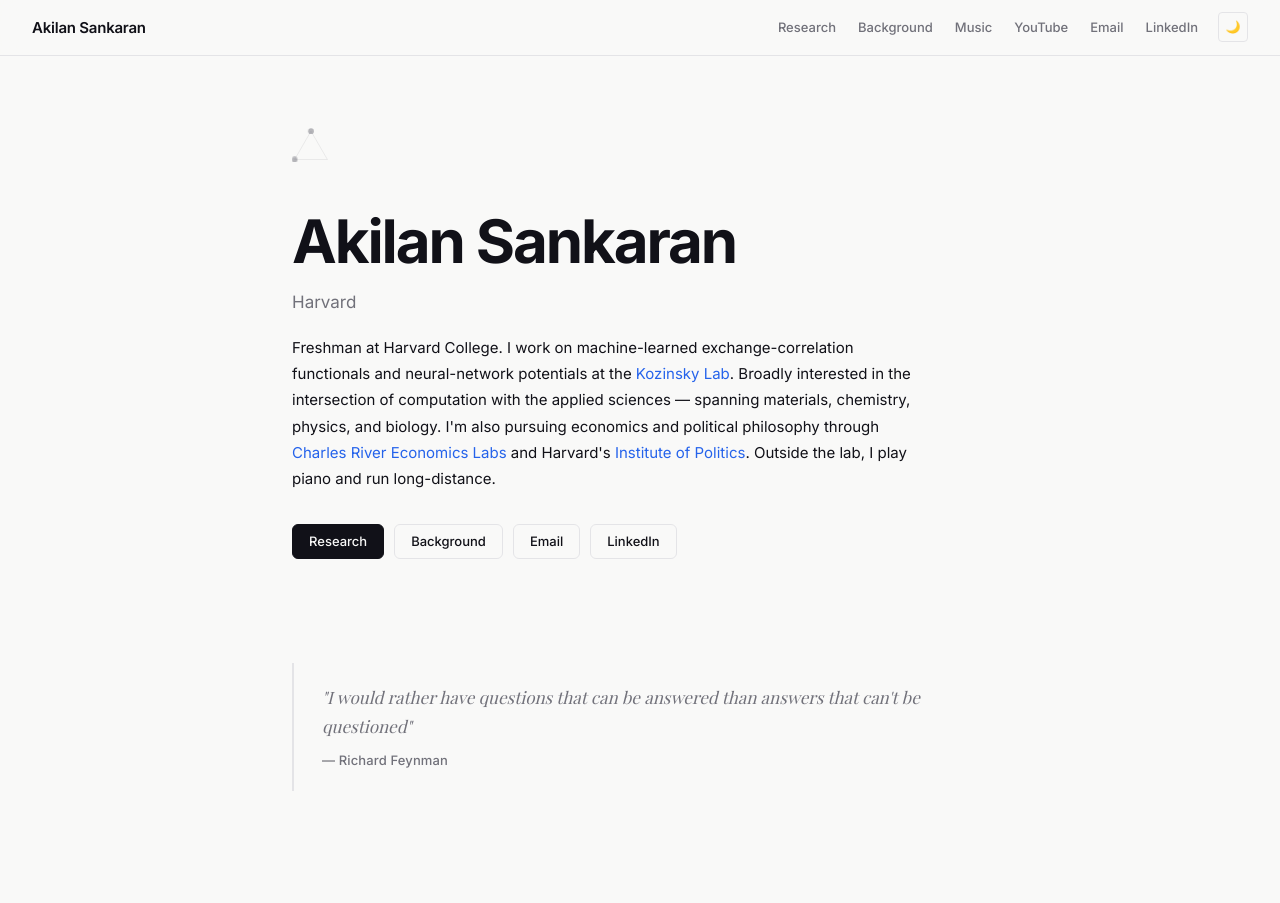
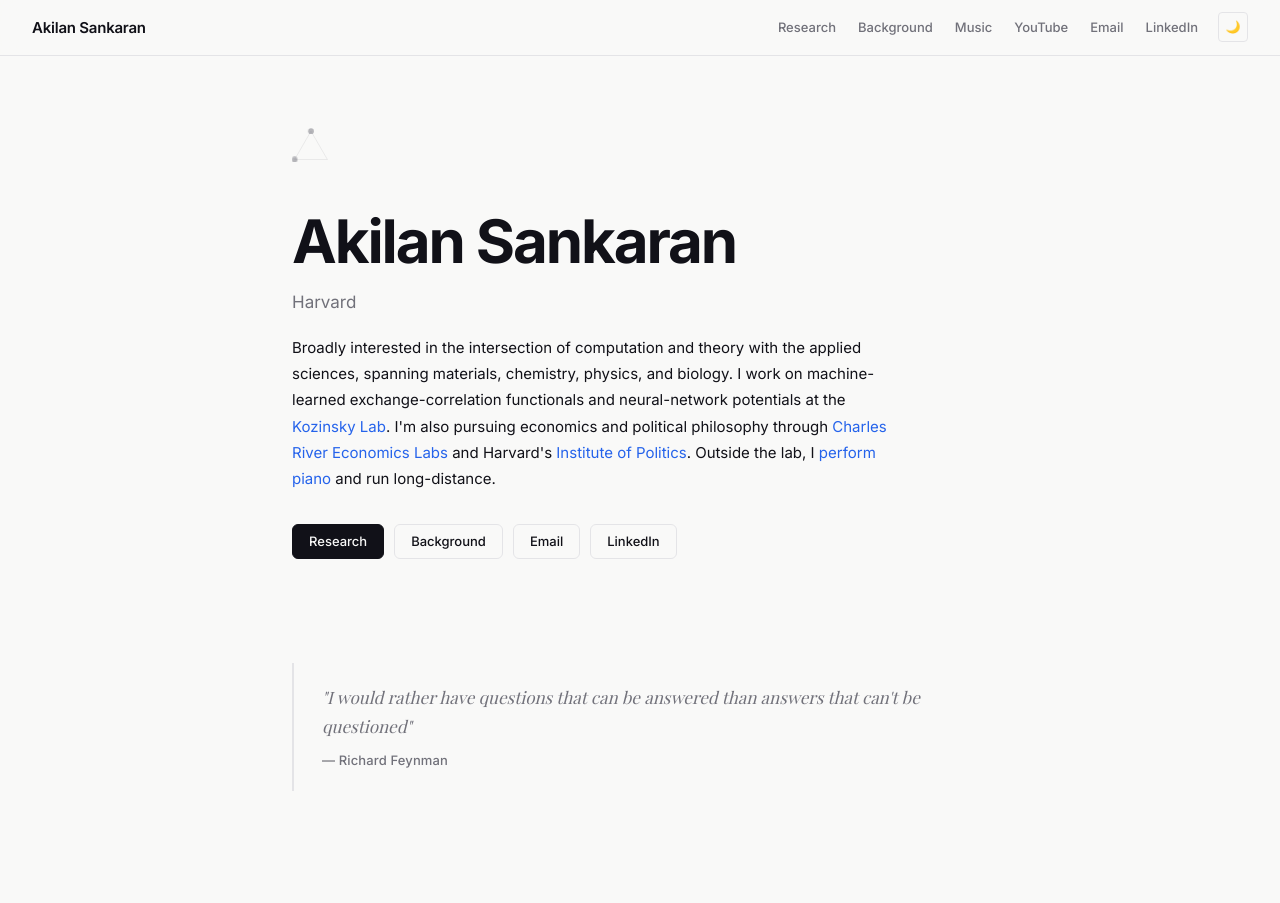
Before and after one commit to akilansankaran/akilansankaran.github.io, a Jekyll site: the page built from index.md, in a window 1280 px wide. Built offline with Jekyll 4.4.1, drawn with Linux system fonts in a browser that asks for light colours; some web fonts are replaced.

Commit message:
index.md changes

```diff
--- a/index.md
+++ b/index.md
@@ -15,8 +15,8 @@ title: Home
     </svg>
   </div>
   <h1 class="hero-name">Akilan Sankaran</h1>
-  <p class="hero-tagline">Harvard</p>
-  <p class="hero-bio">Freshman at Harvard College. I work on machine-learned exchange-correlation functionals and neural-network potentials at the <a href="https://mir.g.harvard.edu/">Kozinsky Lab</a>. Broadly interested in the intersection of computation with the applied sciences — spanning materials, chemistry, physics, and biology. I'm also pursuing economics and political philosophy through <a href="https://www.charlesrivereconomicslabs.org/">Charles River Economics Labs</a> and Harvard's <a href="https://iop.harvard.edu/">Institute of Politics</a>. Outside the lab, I play piano and run long-distance.</p>
+  <p class="hero-tagline">Harvard </p>
+  <p class="hero-bio">Broadly interested in the intersection of computation and theory with the applied sciences, spanning materials, chemistry, physics, and biology. I work on machine-learned exchange-correlation functionals and neural-network potentials at the <a href="https://mir.g.harvard.edu/">Kozinsky Lab</a>.  I'm also pursuing economics and political philosophy through <a href="https://www.charlesrivereconomicslabs.org/">Charles River Economics Labs</a> and Harvard's <a href="https://iop.harvard.edu/">Institute of Politics</a>. Outside the lab, I <a href = "https://www.youtube.com/channel/UC3BUUIJfTgrYauJq0PTKlng">perform piano</a> and run long-distance.</p>
   <div class="hero-links">
     <a href="/research" class="btn-primary">Research</a>
     <a href="/coursework" class="btn-secondary">Background</a>
```
